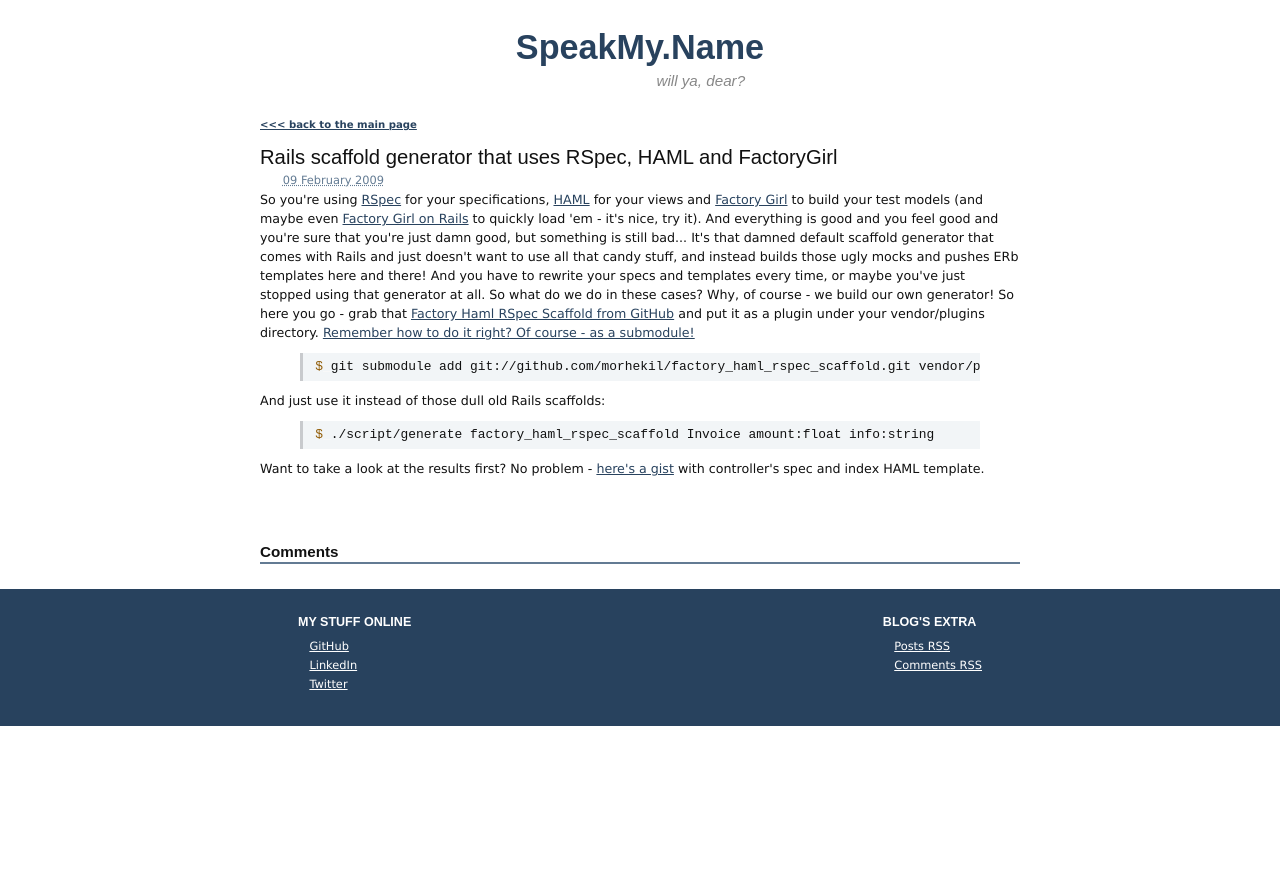
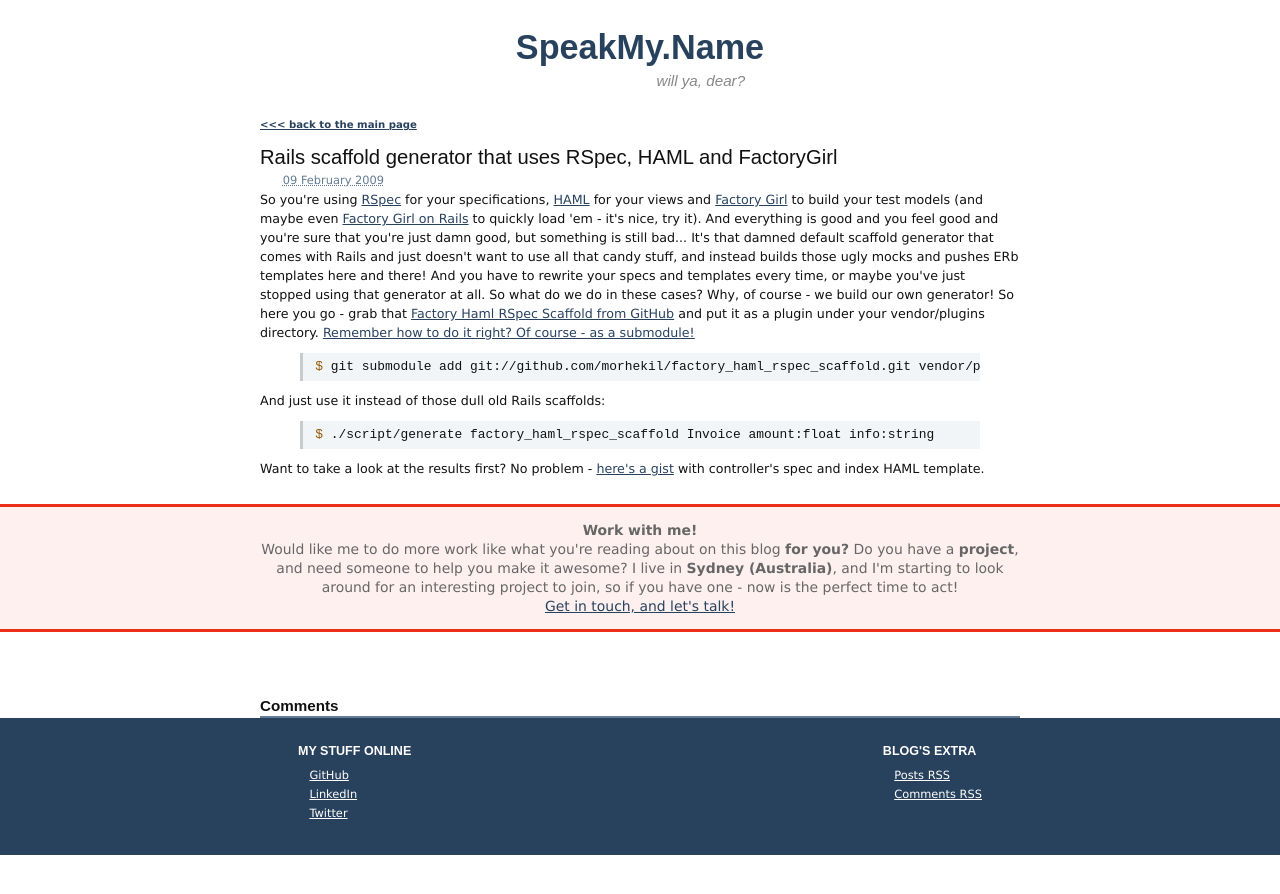
Before and after one commit to morhekil/speakmyname-blog, a Jekyll site: the page built from _posts/2009-02-09-rails-scaffold-generator-that-uses-rspec-haml-and-factorygirl.textile, in a window 1280 px wide. Shown: the top 894 px of the page. Built offline with Jekyll 4.4.1, drawn with Linux system fonts in a browser that asks for light colours; a script that is not in the unit is left out; comment, search, counter and statistics services are not loaded.

Commit message:
added announcement block

```diff
--- a/_includes/header.html
+++ b/_includes/header.html
@@ -14,5 +14,3 @@
       <h1><a href="/">SpeakMy.Name</a></h1>
       <p id="subtitle">will ya, dear?</p>
     </div>
-
-    <div id="wrapper">
--- a/_layouts/default.html
+++ b/_layouts/default.html
@@ -1,3 +1,5 @@
 {% include header.html %}
+  <div id="wrapper">
   {{ content }}
+  </div>
 {% include footer.html %}
--- a/_layouts/post.html
+++ b/_layouts/post.html
@@ -1,4 +1,5 @@
 {% include header.html %}
+  <div id="wrapper">
     <div class="post">
         <div class="post-nav">
             <a href="/">&lt;&lt;&lt; back to the main page</a>
@@ -14,6 +15,28 @@
         <div class="post-content">
             {{ content }}
         </div>
+    </div>
+  </div>
+
+  <div id="announce-wrapper">
+    <h5>Work with me!</h5>
+    <p>
+      Would like me to do more work like what you're reading about on this blog
+      <b>for you?</b> Do you have a <b>
+        {% for tag in page.tags %}
+          {% if forloop.last %}
+            {% if forloop.length == 1 %} {{ tag }}
+            {% else %} or {{ tag }}
+            {% endif %}
+          {% else %}
+            {{ tag }},
+          {% endif %}
+        {% endfor %}
+        project</b>, and need someone to help you make it awesome?
+      I live in <b>Sydney (Australia)</b>, and I'm starting to look around for an
+      interesting project to join, so if you have one - now is the perfect time
+      to act!<br />
+      <a href="/contact">Get in touch, and let's talk!</a>
   </div>
 
   <div id="comments-wrapper">
--- a/_posts/2014-09-14-modifying-interfaced-go-struct.textile
+++ b/_posts/2014-09-14-modifying-interfaced-go-struct.textile
@@ -212,9 +212,3 @@
 
 Do you still have questions, or is there anything wrong in my post? Feel free
 to ask or correct me in the comments.
-
-h2. Work with me
-
-Or maybe you would like me to write code like this for you? I'm starting to
-look around for an interesting project to join, so you have one and want me to
-help you make it awesome - now is the perfect time to get in touch!
--- a/_posts/2014-09-28-visualising-the-censorship.textile
+++ b/_posts/2014-09-28-visualising-the-censorship.textile
@@ -1,5 +1,5 @@
 ---
-tags: nodejs,javascript,firebase,data
+tags: [nodejs,javascript,firebase,data]
 title: Visualising the censorship - with NodeJS, Firebase, Tableau, and some client-side Javascript
 layout: post
 excerpt: |-
--- a/styles/content.css
+++ b/styles/content.css
@@ -113,3 +113,17 @@
   background-color: #637B93;
   color: white;
 }
+
+#announce-wrapper {
+  font-size: 110%;
+  border: 3px solid #EB2E17;
+  background-color: #fff0f0;
+  border-style: solid none;
+  padding: 1em;
+  color: #666;
+}
+
+#announce-wrapper p {
+  max-width: 55em;
+  margin: 0 auto;
+}
```
Also changed, not shown: contact.html (added, +28 -0 lines). Lines whose indentation alone changed are shown as unchanged.
